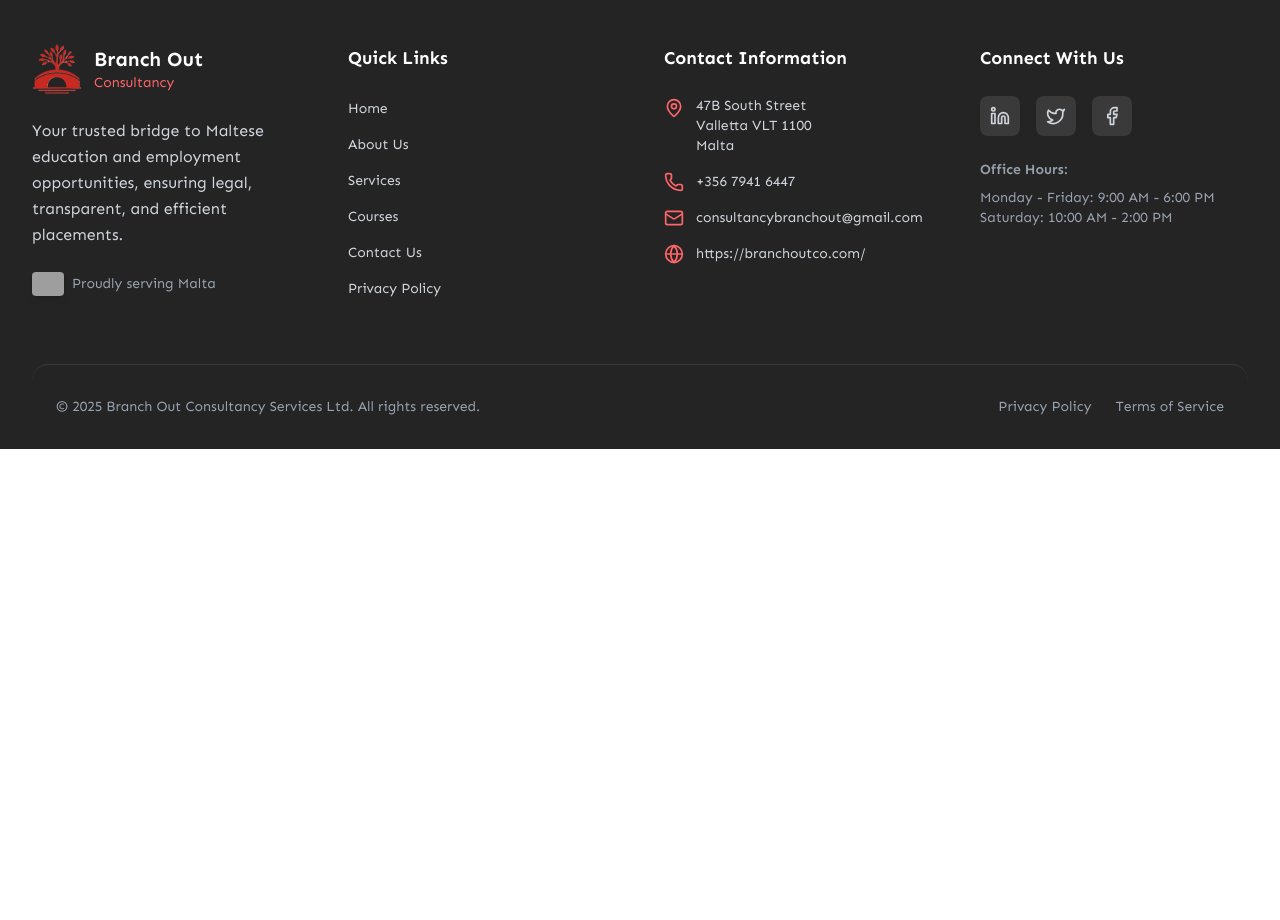
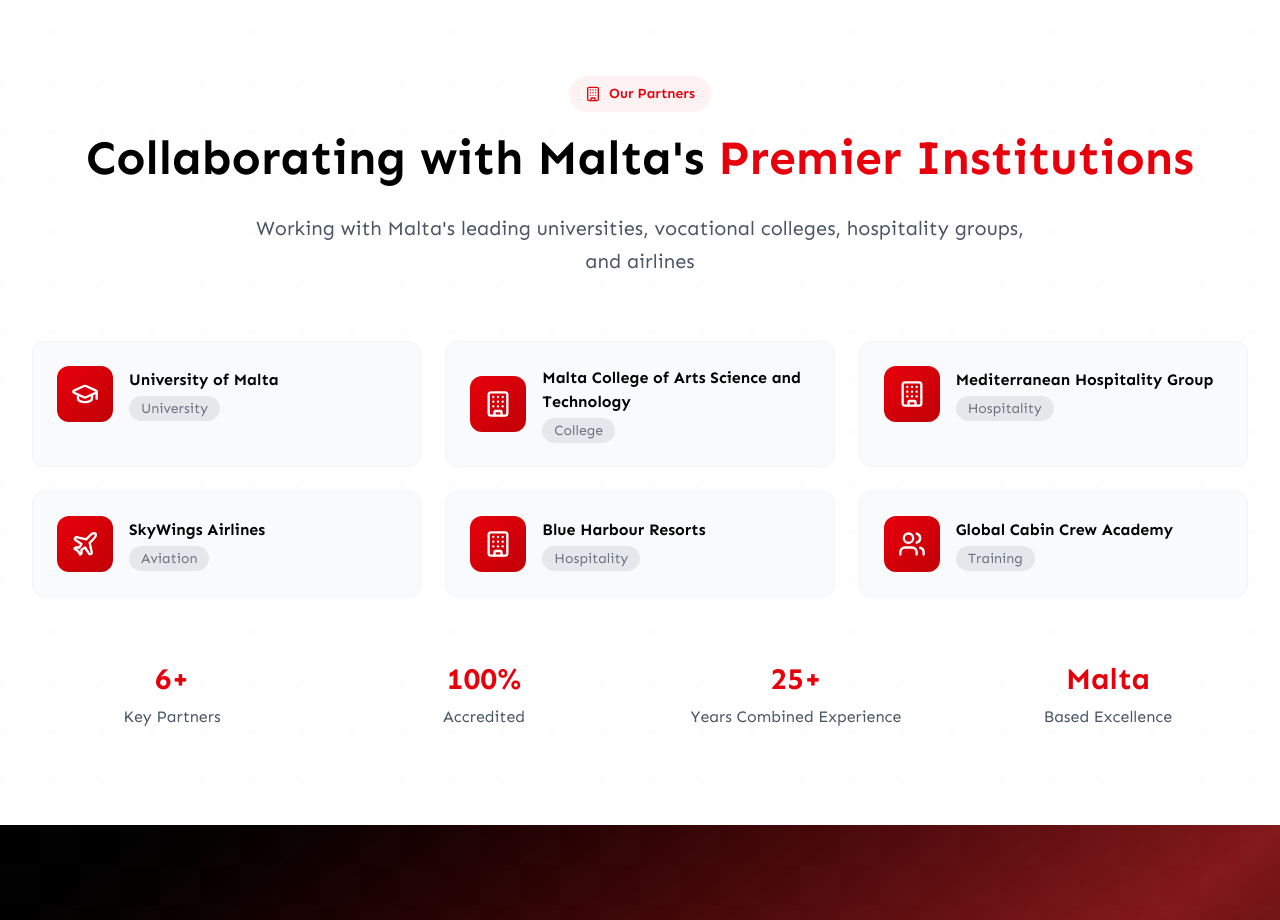
Before and after one commit to RohitSah23/branchout, a Next.js app: page / in a window 1280 px wide. Shown: the part 7580-8500 px from the top of the page. Before the commit the page ends 8029 px from the top, so only its background shows below. Built offline with nearby package versions, Linux system fonts and the light colour scheme; grey boxes are pictures that could not be loaded.

Commit message:
fix (Partners): fix deployment error of apostrphe's

```diff
--- a/app/page.tsx
+++ b/app/page.tsx
@@ -7,6 +7,8 @@
 import ApplicationProcess from "@/components/ApplicationProcess/ApplicationProcess";
 import Values from "@/components/Values/Values";
 import About from "@/components/About/About";
+import Partners from "@/components/Partners/Partners";
+import Team from "@/components/Team/Team";
 
 export default function Home() {
   return (
@@ -19,6 +21,8 @@
     <Courses/>
     <ApplicationProcess/>
     <Values/>
+    <Partners/>
+    <Team/>
     <Footer/>
    </div>
   );
--- a/components/Partners/Partners.tsx
+++ b/components/Partners/Partners.tsx
@@ -16,10 +16,13 @@
     <section className="py-24 bg-white relative overflow-hidden">
       {/* Background Pattern */}
       <div className="absolute inset-0 opacity-5">
-        <div className="absolute inset-0" style={{
-          backgroundImage: `radial-gradient(circle at 2px 2px, #CF142B 1px, transparent 0)`,
-          backgroundSize: '50px 50px'
-        }}></div>
+        <div
+          className="absolute inset-0"
+          style={{
+            backgroundImage: `radial-gradient(circle at 2px 2px, #CF142B 1px, transparent 0)`,
+            backgroundSize: '50px 50px'
+          }}
+        ></div>
       </div>
 
       <div className="max-w-7xl mx-auto px-4 sm:px-6 lg:px-8 relative">
@@ -31,12 +34,12 @@
           </div>
 
           <h2 className="text-4xl lg:text-5xl font-bold text-black mb-6 leading-tight">
-            Collaborating with Malta's
+            Collaborating with Malta&apos;s
             <span className="text-red-600"> Premier Institutions</span>
           </h2>
 
           <p className="text-xl text-gray-600 max-w-3xl mx-auto leading-relaxed">
-            Working with Malta's leading universities, vocational colleges, hospitality groups, and airlines
+            Working with Malta&apos;s leading universities, vocational colleges, hospitality groups, and airlines
           </p>
         </div>
 
```
